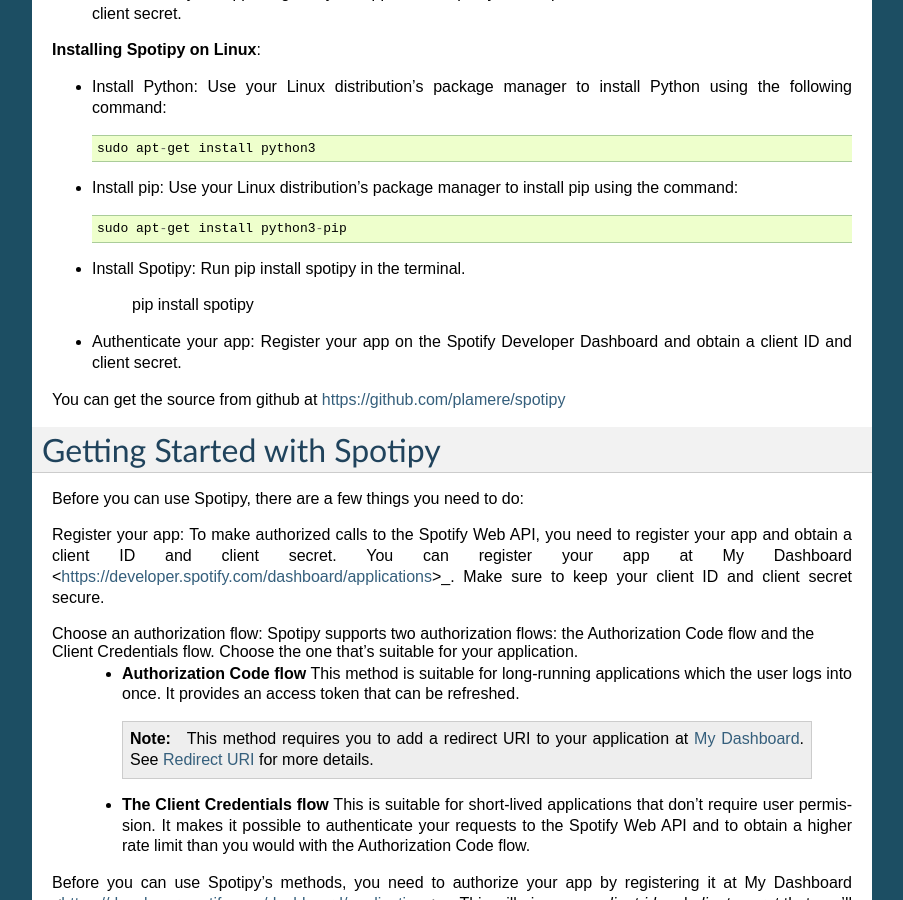
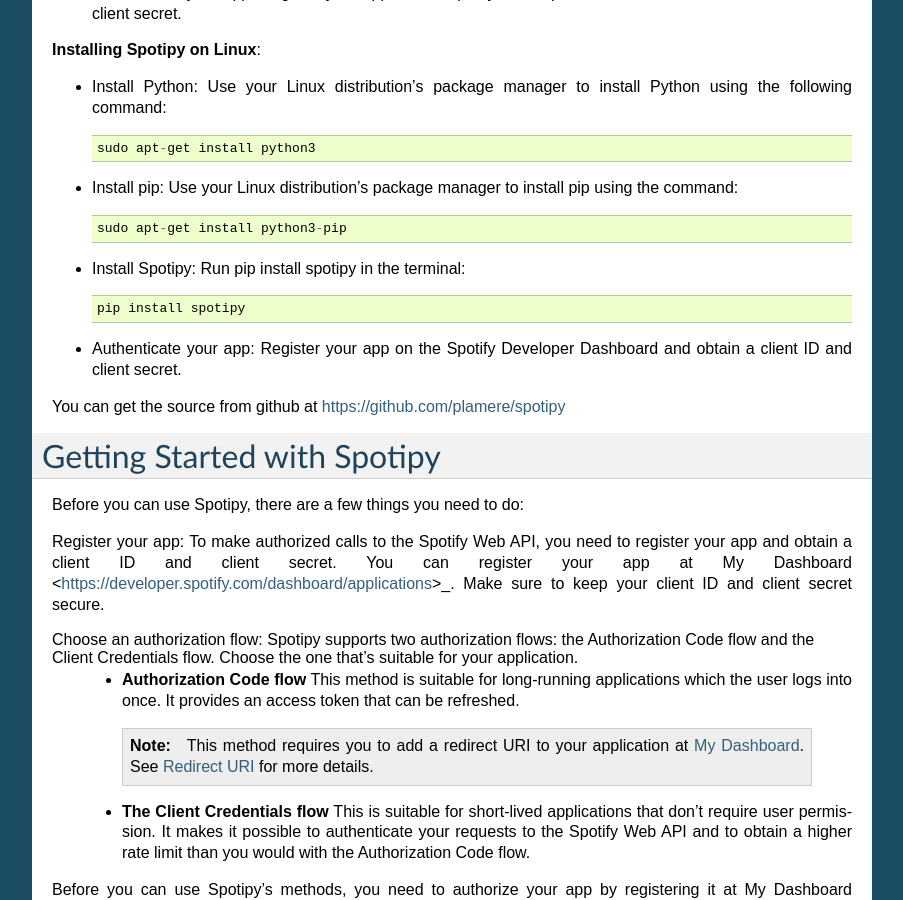
Before and after one commit to spotipy-dev/spotipy, a Sphinx documentation site: the page built from docs/index.rst, in a window 1280 px wide and 900 px high, scrolled down 2146 px. Shown: the whole window, without its empty margins (198-1101 px from the left). Built offline with Sphinx 7.4.7, drawn with Linux system fonts in a browser that asks for light colours.

```diff
--- a/docs/index.rst
+++ b/docs/index.rst
@@ -116,7 +116,7 @@ Open command prompt and run the following::
 
    sudo apt-get install python3-pip
 
-- Install Spotipy: Run pip install spotipy in the terminal.
+- Install Spotipy: Run pip install spotipy in the terminal::
 
    pip install spotipy
 
```
